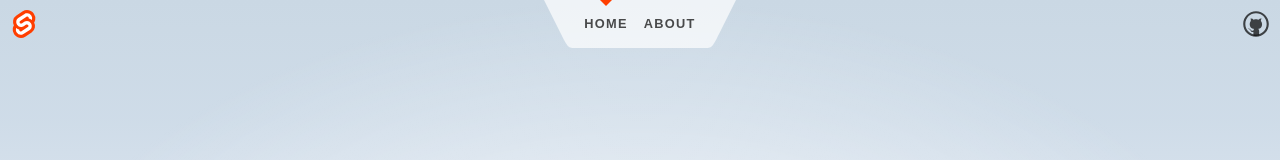
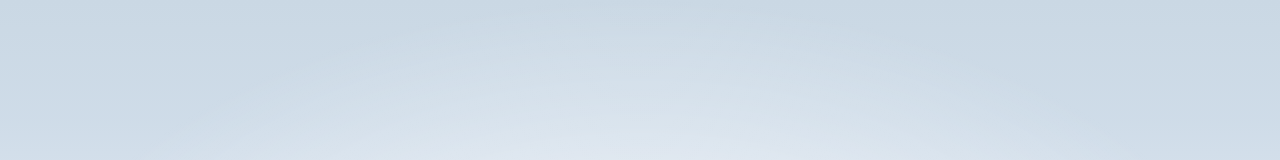
Before and after one commit to KilroyWasHere-cs-j/BallGrapper, a SvelteKit app in the folder BallGrabber/: page / in a window 1280 px wide. Shown: the top 160 px of the page. Built offline with nearby package versions, Linux system fonts and the light colour scheme.

Commit message:
Removed corner pieces and nav bar

```diff
--- a/BallGrabber/src/components/CardDeck.svelte
+++ b/BallGrabber/src/components/CardDeck.svelte
@@ -1,4 +1,4 @@
-<div class="wrapper">
+<div class="wrapper w-full h-full flex flex-col justify-center items-center m-6">
   <div class="one border-solid border-4 shadow-lg border-baseballRed rounded-lg bg-white w-[250px] h-[250px]">Pic One</div>
   <div class="two border-solid border-4 shadow-lg border-baseballRed rounded-lg bg-white w-[250px] h-[250px]">Pic Two</div>
   <div class="three border-solid border-4 shadow-lg border-baseballRed rounded-lg bg-white w-[250px] h-[250px]">Pic Three</div>
--- a/BallGrabber/src/routes/+page.svelte
+++ b/BallGrabber/src/routes/+page.svelte
@@ -7,11 +7,15 @@
 	function openOrderPage(){
 		window.open("https://www.google.com", "_blank");
 	}
+
+	function openEmail(){
+		window.location.href = "mailto:towerg1@wit.edu?subject=BallGrabber Inquiry&body=";
+	}
 </script>
 
 <svelte:head>
 	<title>Home</title>
-	<meta name="description" content="Svelte demo app" />
+	<meta name="Main page for the Ball Grabber website" content="BallGrabber" />
 </svelte:head>
 
 
@@ -22,7 +26,7 @@
 
 <VBuff/>
 
-<div class="">
+<div class="w-full h-full flex flex-col justify-center items-center">
 	<Heading tag="h1" class="mb-4 text-gray-500 dark:text-baseballRed m-10" customSize="text-4xl font-extrabold  md:text-5xl lg:text-6xl shadow-lg shadow-baseballRed">What is the Ball Grabber</Heading>
 	<P class="mb-3 text-center" weight="light" color="text-gray-500 dark:text-baseballRed">Lorem ipsum dolor sit amet, consectetur adipiscing elit, sed do eiusmod tempor incididunt ut labore et dolore magna aliqua. Sodales ut etiam sit amet nisl purus. Nullam ac tortor vitae purus faucibus. Elit scelerisque mauris pellentesque pulvinar pellentesque habitant morbi tristique senectus. Vitae et leo duis ut diam quam nulla porttitor massa. Suspendisse interdum consectetur libero id. Risus in hendrerit gravida rutrum quisque. Tincidunt arcu non sodales neque sodales. Eu ultrices vitae auctor eu augue ut lectus arcu bibendum. Sodales ut etiam sit amet. Arcu felis bibendum ut tristique et egestas quis ipsum suspendisse. Scelerisque purus semper eget duis at tellus at urna. Aliquam etiam erat velit scelerisque in dictum. Nec ultrices dui sapien eget. In nulla posuere sollicitudin aliquam ultrices sagittis orci.
 
@@ -31,7 +35,7 @@
 
 <VBuff/>
 
-<div class="">
+<div class="w-full h-full flex flex-col justify-center items-center">
 	<Heading tag="h1" class="mb-4 text-gray-500 dark:text-baseballRed m-10" customSize="text-4xl font-extrabold  md:text-5xl lg:text-6xl shadow-lg shadow-baseballRed">How does it work?</Heading>
 	<P class="mb-3 text-center" weight="light" color="text-gray-500 dark:text-baseballRed">Lorem ipsum dolor sit amet, consectetur adipiscing elit, sed do eiusmod tempor incididunt ut labore et dolore magna aliqua. Sodales ut etiam sit amet nisl purus. Nullam ac tortor vitae purus faucibus. Elit scelerisque mauris pellentesque pulvinar pellentesque habitant morbi tristique senectus. Vitae et leo duis ut diam quam nulla porttitor massa. Suspendisse interdum consectetur libero id. Risus in hendrerit gravida rutrum quisque. Tincidunt arcu non sodales neque sodales. Eu ultrices vitae auctor eu augue ut lectus arcu bibendum. Sodales ut etiam sit amet. Arcu felis bibendum ut tristique et egestas quis ipsum suspendisse. Scelerisque purus semper eget duis at tellus at urna. Aliquam etiam erat velit scelerisque in dictum. Nec ultrices dui sapien eget. In nulla posuere sollicitudin aliquam ultrices sagittis orci.
 
@@ -41,11 +45,11 @@
 
 <VBuff/>
 
-<div class="">
-	<Heading tag="h1" class="mb-4 text-gray-500 dark:text-baseballRed m-10" customSize="text-4xl font-extrabold  md:text-5xl lg:text-6xl">Where to get one</Heading>
-	<P class="mb-3 text-center" weight="light" color="text-gray-500 dark:text-baseballRed">Purchasing info</P>
+<div class="w-full h-full flex flex-col justify-center items-center">
+	<Heading tag="h1" class="mb-4 text-gray-500 dark:text-baseballRed m-10 flex content-center justify-center" customSize="text-4xl font-extrabold  md:text-5xl lg:text-6xl">Where to get one</Heading>
+	<P class="mb-3 text-center flex content-center justify-center" weight="light" color="text-gray-500 dark:text-baseballRed">If your interested in aquiring your very own ball grabber fel free to reach out.</P>
 	<div class="flex content-center justify-center">
-		<ButtonComponent on:click={openOrderPage} symbol={"⚾"} bgColor={"#E63946"}/>
+		<ButtonComponent on:click={openEmail} symbol={"⚾"} bgColor={"#E63946"}/>
 	</div>
 </div>
 
--- a/BallGrabber/src/routes/Counter.svelte
+++ /dev/null
@@ -1,102 +0,0 @@
-<script lang="ts">
-	import { spring } from 'svelte/motion';
-
-	let count = 0;
-
-	const displayed_count = spring();
-	$: displayed_count.set(count);
-	$: offset = modulo($displayed_count, 1);
-
-	function modulo(n: number, m: number) {
-		// handle negative numbers
-		return ((n % m) + m) % m;
-	}
-</script>
-
-<div class="counter">
-	<button on:click={() => (count -= 1)} aria-label="Decrease the counter by one">
-		<svg aria-hidden="true" viewBox="0 0 1 1">
-			<path d="M0,0.5 L1,0.5" />
-		</svg>
-	</button>
-
-	<div class="counter-viewport">
-		<div class="counter-digits" style="transform: translate(0, {100 * offset}%)">
-			<strong class="hidden" aria-hidden="true">{Math.floor($displayed_count + 1)}</strong>
-			<strong>{Math.floor($displayed_count)}</strong>
-		</div>
-	</div>
-
-	<button on:click={() => (count += 1)} aria-label="Increase the counter by one">
-		<svg aria-hidden="true" viewBox="0 0 1 1">
-			<path d="M0,0.5 L1,0.5 M0.5,0 L0.5,1" />
-		</svg>
-	</button>
-</div>
-
-<style>
-	.counter {
-		display: flex;
-		border-top: 1px solid rgba(0, 0, 0, 0.1);
-		border-bottom: 1px solid rgba(0, 0, 0, 0.1);
-		margin: 1rem 0;
-	}
-
-	.counter button {
-		width: 2em;
-		padding: 0;
-		display: flex;
-		align-items: center;
-		justify-content: center;
-		border: 0;
-		background-color: transparent;
-		touch-action: manipulation;
-		font-size: 2rem;
-	}
-
-	.counter button:hover {
-		background-color: var(--color-bg-1);
-	}
-
-	svg {
-		width: 25%;
-		height: 25%;
-	}
-
-	path {
-		vector-effect: non-scaling-stroke;
-		stroke-width: 2px;
-		stroke: #444;
-	}
-
-	.counter-viewport {
-		width: 8em;
-		height: 4em;
-		overflow: hidden;
-		text-align: center;
-		position: relative;
-	}
-
-	.counter-viewport strong {
-		position: absolute;
-		display: flex;
-		width: 100%;
-		height: 100%;
-		font-weight: 400;
-		color: var(--color-theme-1);
-		font-size: 4rem;
-		align-items: center;
-		justify-content: center;
-	}
-
-	.counter-digits {
-		position: absolute;
-		width: 100%;
-		height: 100%;
-	}
-
-	.hidden {
-		top: -100%;
-		user-select: none;
-	}
-</style>
--- a/BallGrabber/src/routes/Header.svelte
+++ b/BallGrabber/src/routes/Header.svelte
@@ -5,34 +5,6 @@
 </script>
 
 <header>
-	<div class="corner">
-		<a href="https://kit.svelte.dev">
-			<img src={logo} alt="SvelteKit" />
-		</a>
-	</div>
-
-	<nav>
-		<svg viewBox="0 0 2 3" aria-hidden="true">
-			<path d="M0,0 L1,2 C1.5,3 1.5,3 2,3 L2,0 Z" />
-		</svg>
-		<ul>
-			<li aria-current={$page.url.pathname === '/' ? 'page' : undefined}>
-				<a href="/">Home</a>
-			</li>
-			<li aria-current={$page.url.pathname === '/about' ? 'page' : undefined}>
-				<a href="/about">About</a>
-			</li>
-		</ul>
-		<svg viewBox="0 0 2 3" aria-hidden="true">
-			<path d="M0,0 L0,3 C0.5,3 0.5,3 1,2 L2,0 Z" />
-		</svg>
-	</nav>
-
-	<div class="corner">
-		<a href="https://github.com/sveltejs/kit">
-			<img src={github} alt="GitHub" />
-		</a>
-	</div>
 </header>
 
 <style>
@@ -40,87 +12,4 @@
 		display: flex;
 		justify-content: space-between;
 	}
-
-	.corner {
-		width: 3em;
-		height: 3em;
-	}
-
-	.corner a {
-		display: flex;
-		align-items: center;
-		justify-content: center;
-		width: 100%;
-		height: 100%;
-	}
-
-	.corner img {
-		width: 2em;
-		height: 2em;
-		object-fit: contain;
-	}
-
-	nav {
-		display: flex;
-		justify-content: center;
-		--background: rgba(255, 255, 255, 0.7);
-	}
-
-	svg {
-		width: 2em;
-		height: 3em;
-		display: block;
-	}
-
-	path {
-		fill: var(--background);
-	}
-
-	ul {
-		position: relative;
-		padding: 0;
-		margin: 0;
-		height: 3em;
-		display: flex;
-		justify-content: center;
-		align-items: center;
-		list-style: none;
-		background: var(--background);
-		background-size: contain;
-	}
-
-	li {
-		position: relative;
-		height: 100%;
-	}
-
-	li[aria-current='page']::before {
-		--size: 6px;
-		content: '';
-		width: 0;
-		height: 0;
-		position: absolute;
-		top: 0;
-		left: calc(50% - var(--size));
-		border: var(--size) solid transparent;
-		border-top: var(--size) solid var(--color-theme-1);
-	}
-
-	nav a {
-		display: flex;
-		height: 100%;
-		align-items: center;
-		padding: 0 0.5rem;
-		color: var(--color-text);
-		font-weight: 700;
-		font-size: 0.8rem;
-		text-transform: uppercase;
-		letter-spacing: 0.1em;
-		text-decoration: none;
-		transition: color 0.2s linear;
-	}
-
-	a:hover {
-		color: var(--color-theme-1);
-	}
 </style>
--- a/BallGrabber/src/routes/about/+page.svelte
+++ /dev/null
@@ -1,8 +0,0 @@
-<svelte:head>
-	<title>About</title>
-	<meta name="description" content="About this app" />
-</svelte:head>
-
-<div class="text-column">
-	<h1>About</h1>
-</div>
--- a/BallGrabber/src/routes/about/+page.ts
+++ /dev/null
@@ -1,9 +0,0 @@
-import { dev } from '$app/environment';
-
-// we don't need any JS on this page, though we'll load
-// it in dev so that we get hot module replacement
-export const csr = dev;
-
-// since there's no dynamic data here, we can prerender
-// it so that it gets served as a static asset in production
-export const prerender = true;
```
